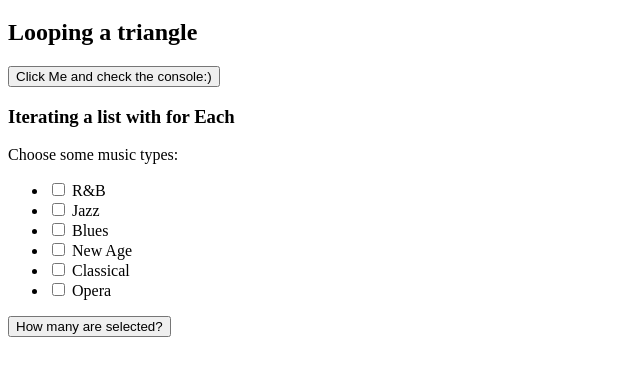
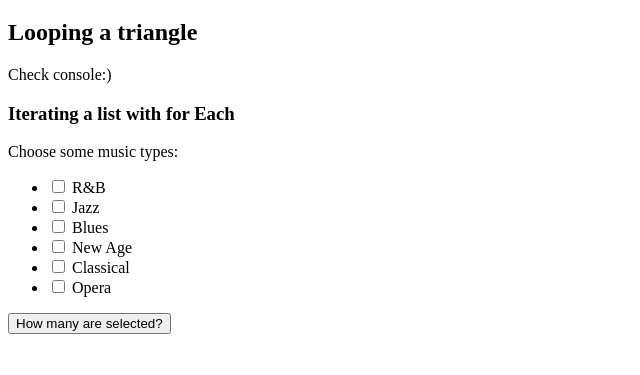
Before and after one commit to WanjaNjunge/eloquentJS_exercises, a plain HTML site: page index.html in a window 1280 px wide. Shown: the part 61-436 px from the top of the page, without its empty margins (0-640 px from the left). Drawn offline with Linux system fonts and the light colour scheme.

Commit message:
Added solution to chapter2Ex1

```diff
--- a/index.html
+++ b/index.html
@@ -11,7 +11,7 @@
    <section>
     <h2>Looping a triangle</h2>
     <p>
-        <button>Click Me and check the console:)</button>
+        Check console:)
     </p>
    </section>
 
--- a/loopingATriangle.js
+++ b/loopingATriangle.js
@@ -14,4 +14,7 @@ console.log(abc.length);
 // → 3
 */
 
-//for(let i = 1; i < 8; i++)
+for(let i = '#'; i.length < 8; i += '#') {
+
+        console.log(i);
+    }
```
